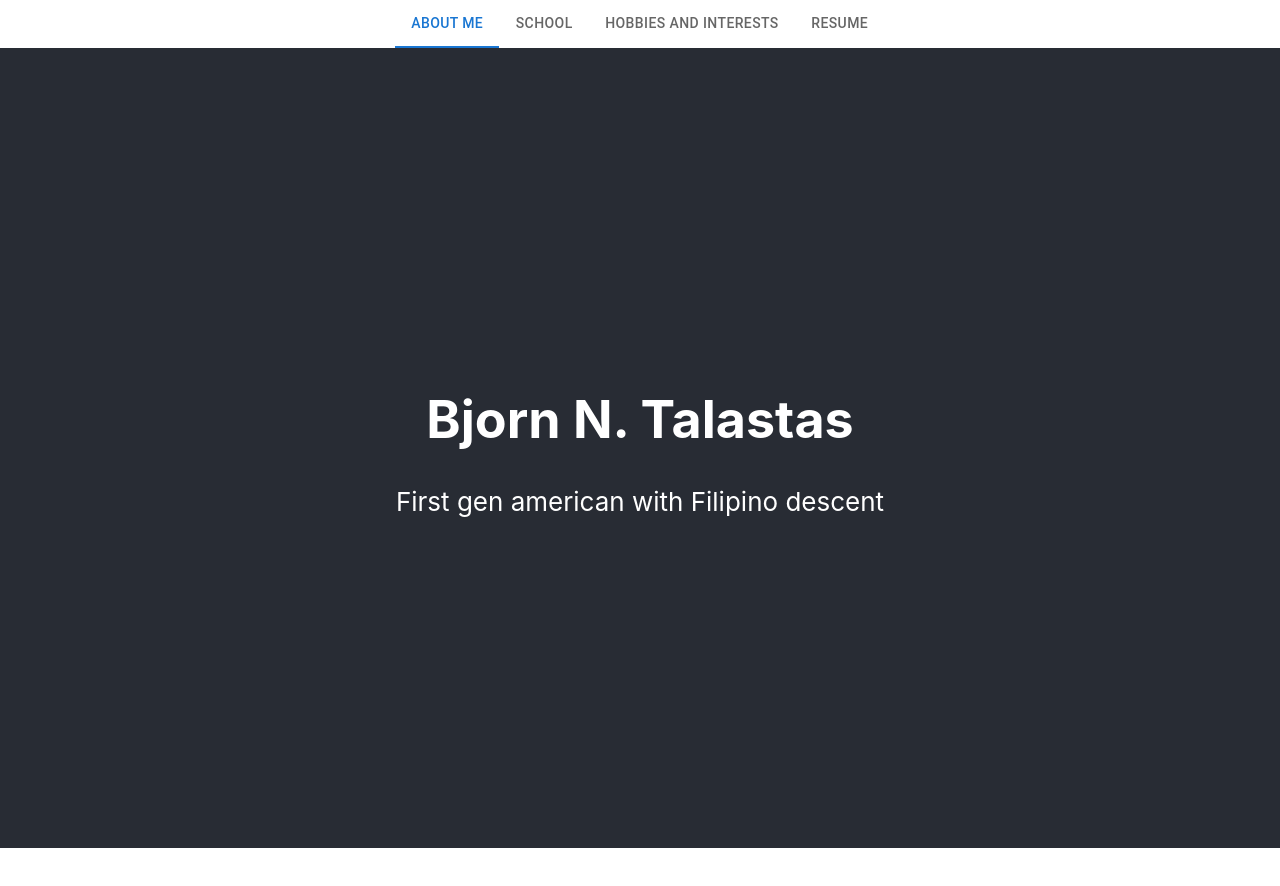
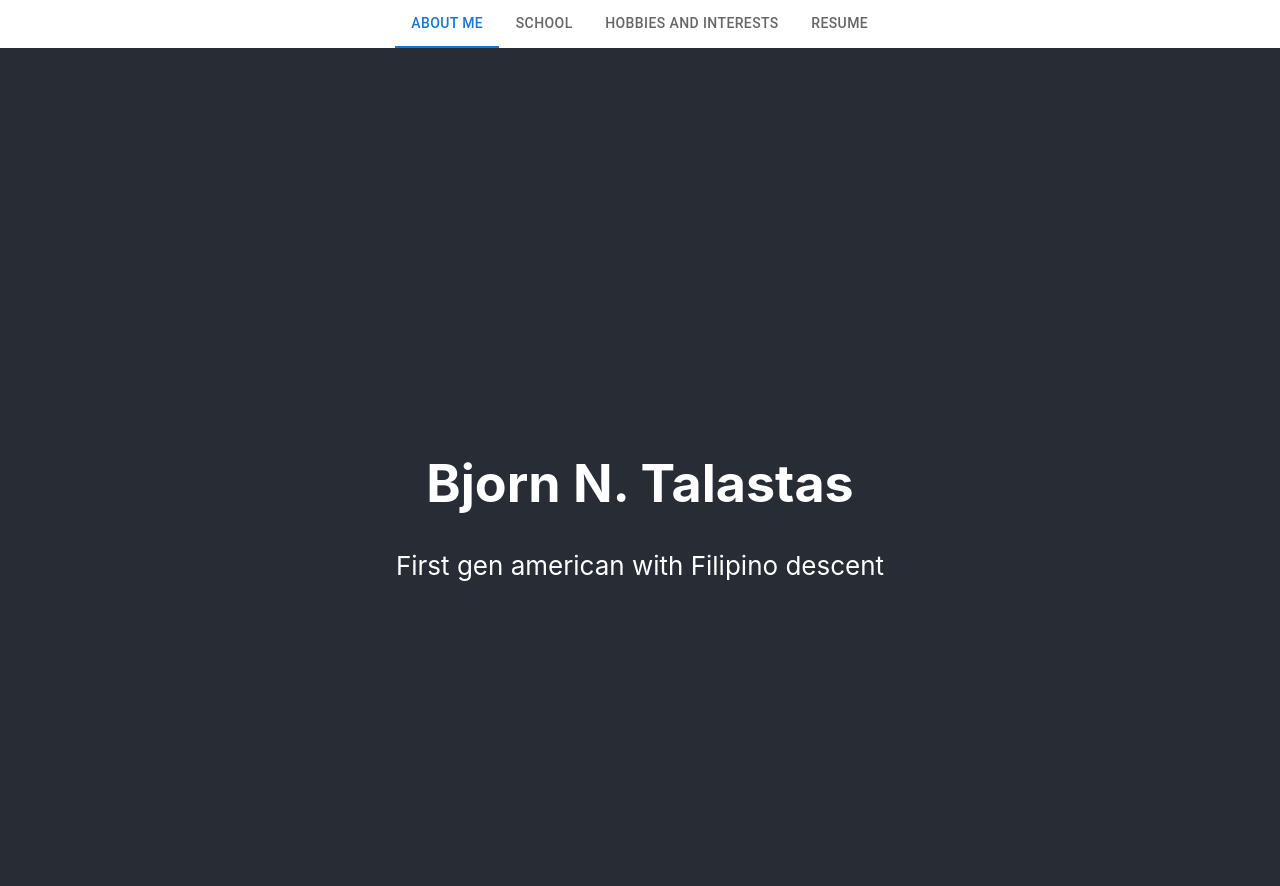
Before and after one commit to btalastas/btal-website, a React (Create React App) app: page / in a window 1280 px wide. Shown: the top 886 px of the page. Before the commit the page ends 848 px from the top, so only its background shows below. Built offline with nearby package versions, Linux system fonts and the light colour scheme.

Commit message:
fixed padding for content

```diff
--- a/src/App.css
+++ b/src/App.css
@@ -22,6 +22,7 @@
   justify-content: center;
   font-size: calc(10px + 2vmin);
   color: white;
+  padding-top: 64px;
 }
 
 .App-link {
```
